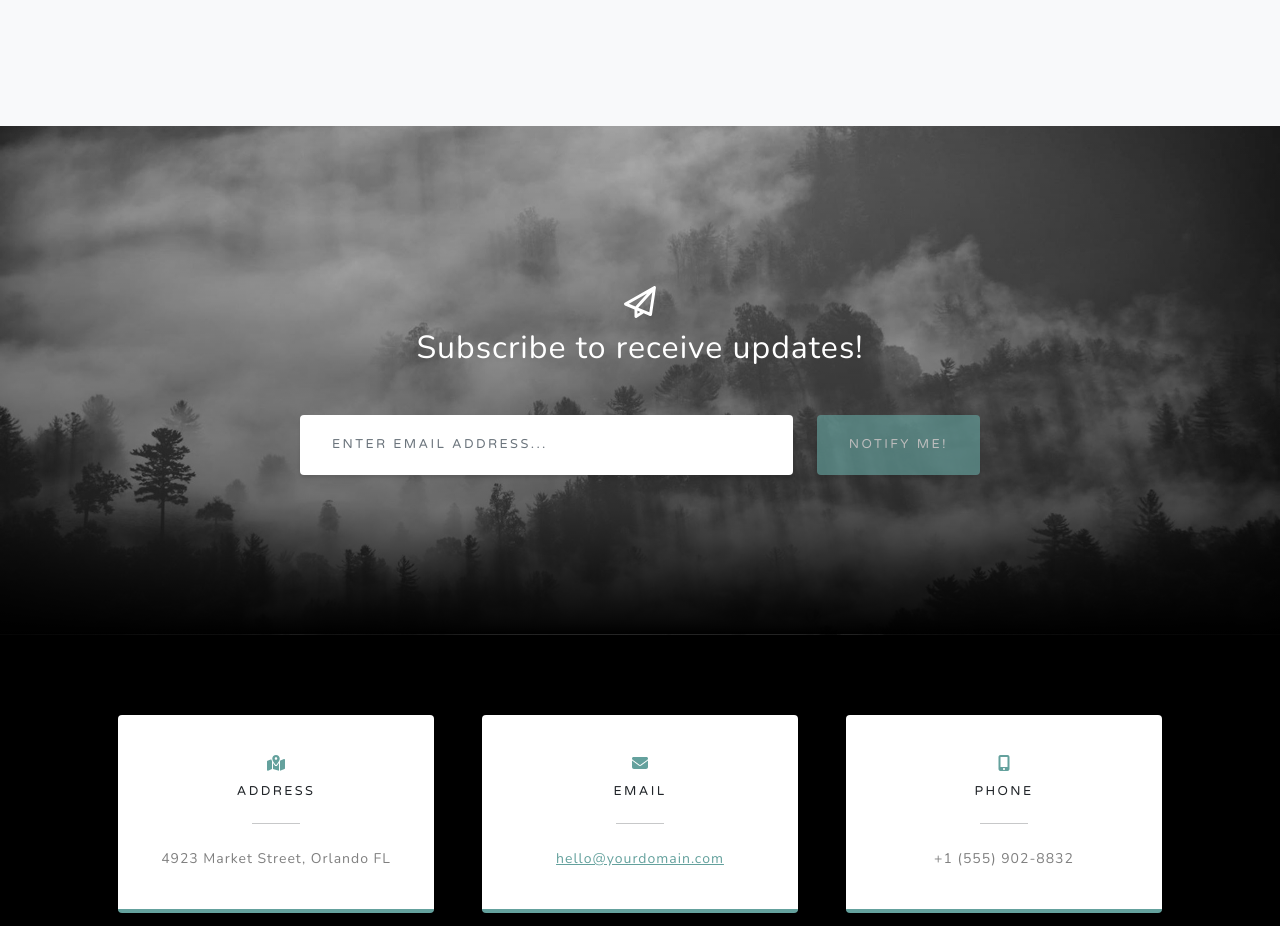
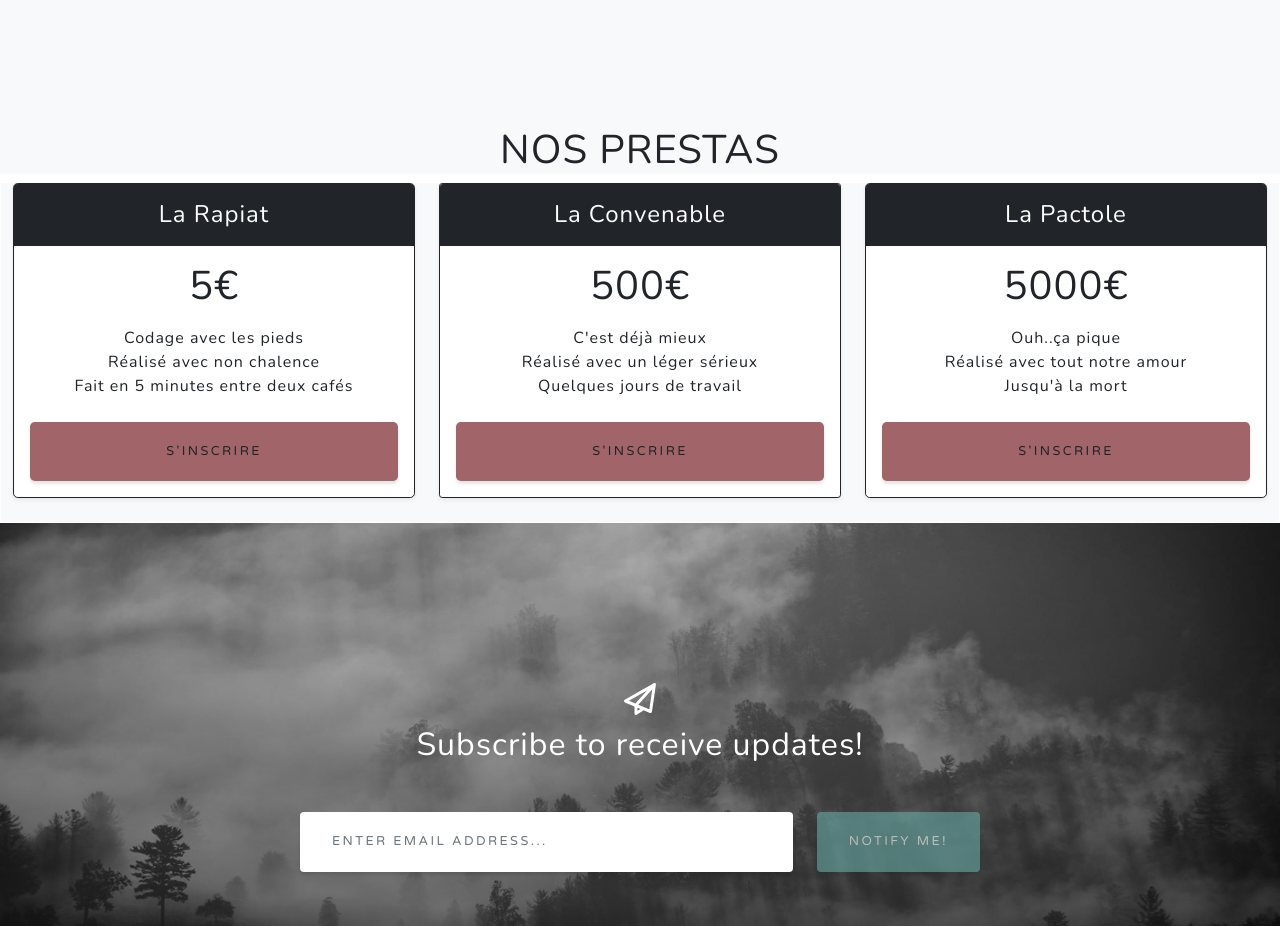
Before and after one commit to r-estrocio/vocal20, a plain HTML site: page index.html in a window 1280 px wide. Shown: the part 3020-3946 px from the top of the page. Drawn offline with nearby package versions, Linux system fonts and the light colour scheme.

Commit message:
Ajout de la partie NOS PRESTAS

```diff
--- a/index.html
+++ b/index.html
@@ -188,6 +188,68 @@
         </div>
       </div>
     </section>
+
+    <!--Cyrille Robin : Mise en place du bloc 'PRESTAS'-->
+    <section class="prix" text-align="center">
+    <H1 class="text-center border-white bg-light"> NOS PRESTAS </H1>
+      <div class="container-fluid card border-white bg-light">
+          <div class="row row-cols-3 text-center bg-light">
+            <div class="col">
+              <div class="card mb-4 rounded-3 shadow-sm border-dark">
+                <div class="card-header py-3 bg-dark border-dark text-white">
+                  <h4 class="my-0 fw-normal">La Rapiat</h4>
+                </div>
+                <div class="card-body">
+                  <h1 class="card-title pricing-card-title">5€<small class="text-muted fw-light"></small></h1>
+                  <ul class="list-unstyled mt-3 mb-4">
+                    <li>Codage avec les pieds</li>
+                    <li>Réalisé avec non chalence</li>
+                    <li>Fait en 5 minutes entre deux cafés</li>
+
+                  </ul>
+                  <button type="button" class="w-100 btn btn-lg btn-outline-dark border-dark bg-danger">S'inscrire</button>
+                </div>
+              </div>
+            </div>
+            <div class="col">
+              <div class="card mb-1 rounded-1 shadow-sm w-auto border-dark">
+                <div class="card-header py-3 text-white bg-dark border-dark">
+                  <h4 class="my-0 fw-normal">La Convenable</h4>
+                </div>
+                <div class="card-body" width="80px">
+                  <h1 class="card-title pricing-card-title">500€<small class="text-muted fw-light"></small></h1>
+                  <ul class="list-unstyled mt-3 mb-4">
+                    <li>C'est déjà mieux</li>
+                    <li>Réalisé avec un léger sérieux</li>
+                    <li>Quelques jours de travail</li>
+                  </ul>
+                  <button type="button" class="w-100 btn btn-lg btn-outline-dark bg-danger">S'inscrire</button>
+                </div>
+              </div>
+            </div>
+            <div class="col">
+              <div class="card mb-4 rounded-3 shadow-sm border-dark">
+                <div class="card-header py-3 text-white bg-dark border-dark">
+                  <h4 class="my-0 fw-normal" width=100px>La Pactole</h4>
+                </div>
+                <div class="card-body" width="100px">
+                  <h1 class="card-title pricing-card-title bg.dark border-dark">5000€<small class="text-muted"></small></h1>
+                  <ul class="list-unstyled mt-3 mb-4">
+                    <li>Ouh..ça pique</li>
+                    <li>Réalisé avec tout notre amour</li>
+                    <li>Jusqu'à la mort</li>
+
+                  </ul>
+                  <button type="button border-dark" class="w-100 btn btn-lg btn-outline-dark border-dark bg-danger">S'inscrire</button>
+                </div>
+              </div>
+            </div>
+          </div>
+
+      </div>
+      </section>
+    <!--Cyrille Robin : Fin de la mise en place du bloc 'PRESTAS'-->
+
     <!-- Signup-->
     <section class="signup-section" id="signup">
       <div class="container px-4 px-lg-5">
```
